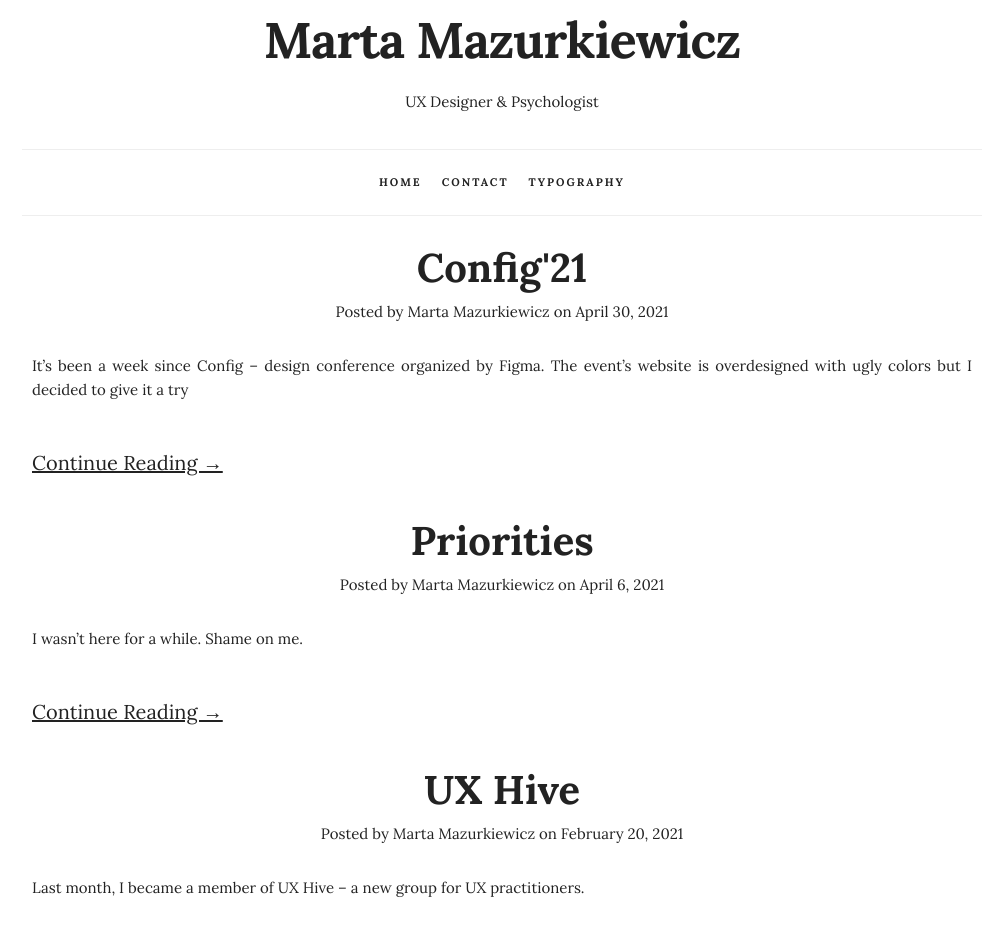
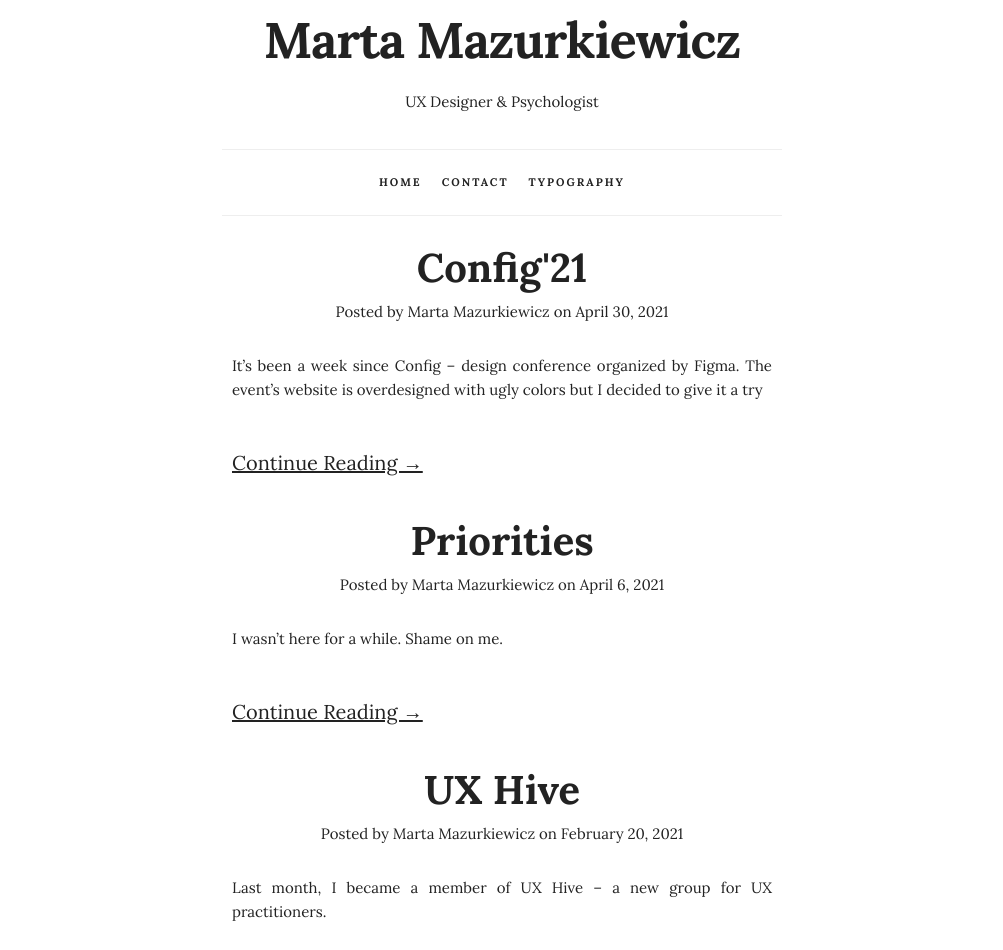
Before and after one commit to mazurki/mazurki.github.io, a Jekyll site: the page built from index.html, in a window 1280 px wide. Shown: the top 950 px of the page, without its empty margins (138-1141 px from the left). Built offline with Jekyll 4.4.1, drawn with Linux system fonts in a browser that asks for light colours; the list of posts is cut into pages by our own code.

Commit message:
Set max-width for the content

```diff
--- a/assets/css/custom.css
+++ b/assets/css/custom.css
@@ -104,6 +104,9 @@ a{
 
 /* Larger than tablet */
 @media (min-width: 750px) {
+  .container {
+    max-width: 560px;
+  }
   /* Navbar */
   .navbar + .docs-section {
     border-top-width: 0; }
```
